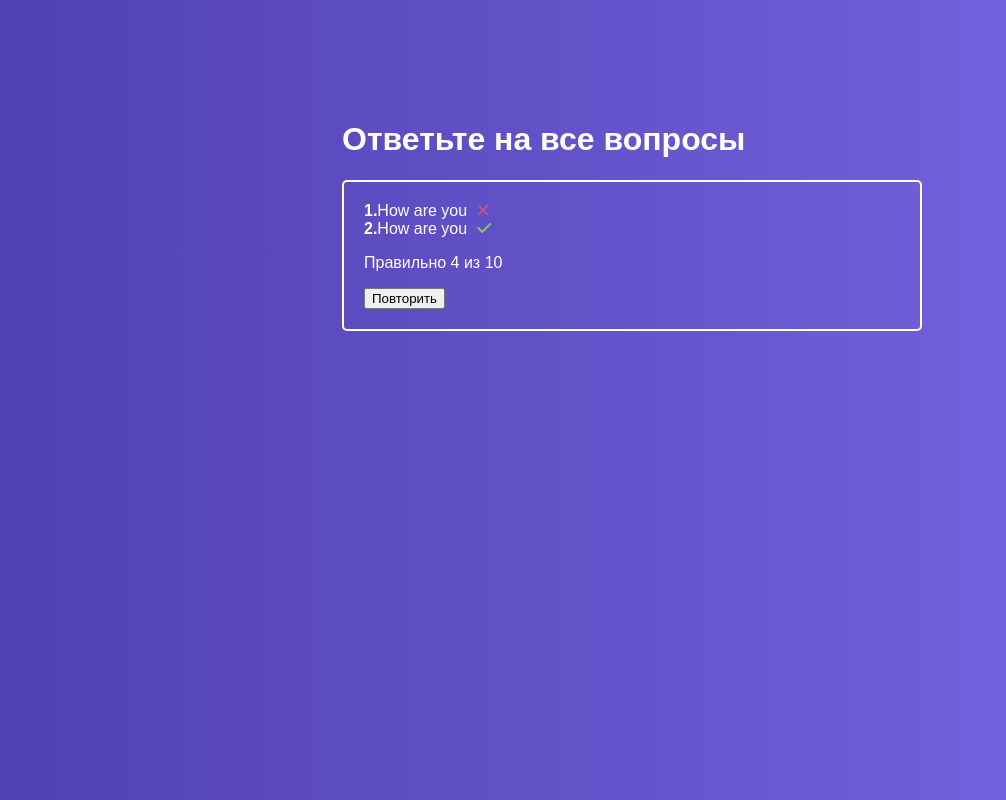
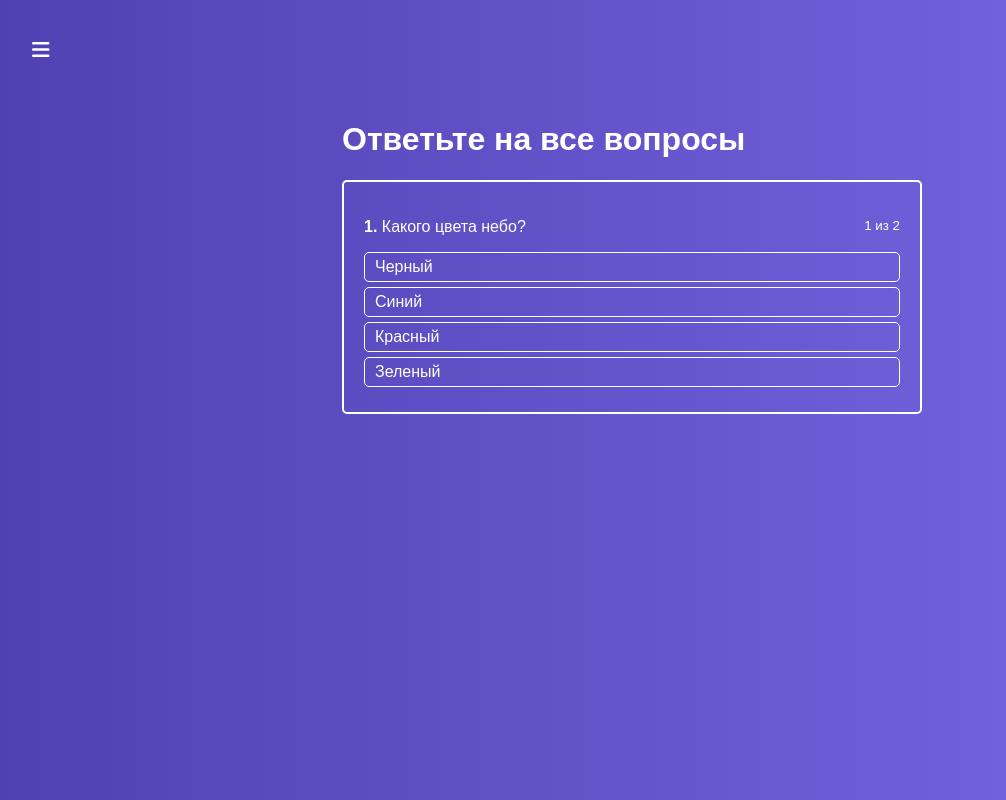
Before and after one commit to Alexey2001/react-questions, a React app: page /quiz/1 in a window 1280 px wide. Shown: the whole page, without its empty margins (8-1014 px from the left). Built offline with nearby package versions, Linux system fonts and the light colour scheme.

Commit message:
added many features

```diff
--- a/src/components/FinishedQuiz/FinishedQuiz.js
+++ b/src/components/FinishedQuiz/FinishedQuiz.js
@@ -1,25 +1,37 @@
 import React from 'react';
 import classes from './FinishedQuiz.css'
-
+import Button from "../UI/Button/Button";
 const FinishedQuiz = (props) => {
+    const  successCount = Object.keys(props.results).reduce((total, key) => {
+        if (props.results[key] === 'success') {
+            total++
+        }
+        return total
+    },0)
     return (
         <div className={classes.FinishedQuiz}>
             <ul>
-                <li>
-                    <strong>1.</strong>
-                    How are you
-                    <i className={'fa fa-times ' + classes.error}/>
-                </li>
-                <li>
-                    <strong>2.</strong>
-                    How are you
-                    <i className={'fa fa-check ' +classes.success}/>
-                </li>
+                {props.quiz.map((quizItem, index) => {
+                    const cls = [
+                    'fa',
+                        props.results[quizItem.id] === 'error' ? 'fa-times' : 'fa-check',
+                        classes[props.results[quizItem.id]]
+                    ]
+                return (
+                    <li key={index}>
+                    <strong>{index + 1}</strong>.&nbsp;
+                        {quizItem.question }
+                        <i  className={cls.join(' ')}/>
+                    </li>
+                )
+                })}
+
             </ul>
-            <p>Правильно 4 из 10</p>
+            <p>Правильно {successCount} из {props.quiz.length}</p>
 
             <div>
-                <button>Повторить</button>
+                <Button onClick={props.onRetry} type="primary">Повторить</Button>
+                <Button  type="success">Перейти в список тестов</Button>
             </div>
         </div>
     )
--- /dev/null
+++ b/src/components/Navigation/Drawer/Drawer.css
@@ -0,0 +1,41 @@
+.Drawer {
+    position: fixed;
+    left: 0;
+    top: 0;
+    bottom: 0;
+    width: 80%;
+    max-width: 300px;
+    padding: 20px 10px;
+    box-sizing: border-box;
+    background: #fff;
+    transform: translateX(0px);
+    transition: transfom .22s ease-in;
+    z-index: 90;
+}
+
+.Drawer.close {
+    transform: translateX(-300px);
+}
+
+.Drawer ul {
+    list-style: none;
+    margin: 0;
+    padding: 0;
+}
+
+.Drawer ul li {
+    margin-bottom: 15px;
+}
+
+.Drawer ul li a {
+color: #363f54;
+    font-style: 30px;
+    text-decoration: none;
+    background-color: #fff;
+    position: relative;
+    padding: 0 20px 10px 20px;
+    transition: opacity .3s;
+}.
+ Drawer ul li a:hover, active {
+    opacity: .7;
+}
--- /dev/null
+++ b/src/components/Navigation/Drawer/Drawer.js
@@ -0,0 +1,40 @@
+import React, {Component} from 'react';
+import classes from './Drawer.css';
+import Backdrop from "../../UI/Backdrop/Backdrop";
+
+const links = [
+    1, 2, 3
+]
+
+class Drawer extends Component {
+
+    renderLinks() {
+        return links.map((link, index) => {
+            return (
+                <li key={index}>
+                    <a> Link {link} </a>
+                </li>
+            )
+        })
+    }
+
+    render() {
+        const cls = [classes.Drawer]
+
+        if (!this.props.isOpen) {
+            cls.push(classes.close)
+        }
+        return (
+            <React.Fragment>
+                <nav className={cls.join(' ')}>
+                    <ul>
+                        {this.renderLinks()}
+                    </ul>
+                </nav>
+                {this.props.isOpen ? <Backdrop onClick={this.props.onClose}/> : null }
+            </React.Fragment>
+        );
+    }
+}
+
+export default Drawer;
--- /dev/null
+++ b/src/components/Navigation/MenuToggle/MenuToggle.css
@@ -0,0 +1,19 @@
+.MenuToggle {
+    position: fixed;
+    top: 40px;
+    left: 40px;
+    font-size: 20px;
+    cursor: pointer;
+    color: #fff;
+    transition: opacity, left .22s ease-in;
+    z-index: 100;
+}
+
+.MenuToggle:hover {
+    opacity: .7;
+}
+
+.MenuToggle.open {
+    left: 320px;
+
+}
--- /dev/null
+++ b/src/components/Navigation/MenuToggle/MenuToggle.js
@@ -0,0 +1,26 @@
+import React from 'react';
+import classes from './MenuToggle.css';
+
+
+const MenuToggle = (props) => {
+    const cls = [
+        classes.MenuToggle,
+        'fa'
+    ]
+
+    if(props.isOpen) {
+        cls.push('fa-times')
+        cls.push(classes.open)
+    } else {
+        cls.push('fa-bars')
+    }
+
+    return (
+        <i
+        className={cls.join(' ')}
+        onClick={props.onToggle}
+        />
+    )
+}
+
+export default MenuToggle;
--- /dev/null
+++ b/src/components/UI/Backdrop/Backdrop.css
@@ -0,0 +1,9 @@
+.Backdrop {
+    z-index: 50;
+    background: rgba(0, 0, 0, .7);
+    position: fixed;
+    top: 0;
+    left: 0;
+    bottom: 0;
+    right: 0;
+}
--- /dev/null
+++ b/src/components/UI/Backdrop/Backdrop.js
@@ -0,0 +1,6 @@
+import React from 'react';
+import classes from './Backdrop.css';
+
+const Backdrop = (props) => <div className={classes.Backdrop} onClick={props.onClick} />
+
+export default Backdrop;
--- /dev/null
+++ b/src/components/UI/Button/Button.css
@@ -0,0 +1,39 @@
+.Button {
+    display: inline-block;
+    padding: 10px 20px;
+    border-radius: 4px;
+    border: 1px solid #ccc;
+    color: #000;
+    margin-right: 15px;
+    text-transform: uppercase;
+    font-weight: bold;
+    font-size: 12px;
+}
+
+.Button:focus {
+    outline: none;
+
+}
+
+.Button:active {
+    box-shadow: inset 2px 2px 1px rgba(0, 0, 0, .3);
+}
+
+.Button:disabled {
+    background: #ccc;
+    color: #000000;
+    cursor: not-allowed;
+}
+
+.success{
+    background: rgba(161, 240, 69, 1);
+}
+
+.error{
+ background: rgba(240, 87, 108, 1 );
+}
+
+.primary{
+    background: #2884f6;
+    color: #fff;
+}
--- /dev/null
+++ b/src/components/UI/Button/Button.js
@@ -0,0 +1,21 @@
+import React from 'react';
+import classes from './Button.css';
+
+const Button = props => {
+    const cls = [
+        classes.Button,
+        classes[props.type]
+    ]
+
+    return (
+        <button
+        onClick={props.onClick}
+        className={cls.join(' ')}
+        disabled={props.disabled}
+        >
+            {props.children}
+        </button>
+    )
+}
+
+export default Button;
--- a/src/containers/Quiz/Quiz.js
+++ b/src/containers/Quiz/Quiz.js
@@ -5,18 +5,18 @@ import FinishedQuiz from "../../components/FinishedQuiz/FinishedQuiz";
 
 class Quiz extends Component {
   state = {
-      results: {}, //{[id]: success error}   ключ по айди и так же состояние либо саксесс либо еррор
-      isFinished: true,
+      results: {}, //{[id] : success error}   ключ по айди и так же состояние либо саксесс либо еррор
+      isFinished: false,
       activeQuestion: 0,
       answerState: null, // объект где ключ у нас будет  id строка либо success либо еррор {[id]: 'success' 'error'}
       quiz: [
           {
               question: 'Какого цвета небо?',
               rightAnswerId: 2,
-            id:1,
+              id: 1,
               answers: [
                   {text: 'Черный', id: 1},
-                {text: 'Синий',id: 2},
+                  {text: 'Синий', id: 2},
                   {text: 'Красный', id: 3},
                   {text: 'Зеленый', id: 4}
               ]
@@ -35,7 +35,7 @@ class Quiz extends Component {
       ]
   }
 
-  onAnswerClickHandler = (answerId) => {
+    onAnswerClickHandler = answerId => {
         if (this.state.answerState) {
             const key = Object.keys(this.state.answerState)[0]
             if (this.state.answerState[key] === 'success') { //если зис стейт по ключу кей равно саксесс то мы будем выполнять ретирн что бы мы не заходили в данную функцию у нас не было перемещения по вопросам
@@ -43,11 +43,15 @@ class Quiz extends Component {
           }
       }
       const question = this.state.quiz[this.state.activeQuestion]
+      const results = this.state.results
 
       if (question.rightAnswerId === answerId) {
-
+        if (!results[question.id]) {
+            results[question.id] = 'success'
+        }
           this.setState({
-              answerState: {[answerId]: 'success'}
+              answerState: {[answerId]: 'success'},
+              results
           })
 
           const timeout = window.setTimeout(() => {
@@ -64,17 +68,26 @@ class Quiz extends Component {
 
               window.clearTimeout(timeout)
           }, 1000)
-
-
       } else {
+          results[question.id] = 'error'
           this.setState({
-            answerState: {[answerId]: 'error'}
+              answerState: {[answerId]: 'error'},
+              results
           })
       }
     }
 
     isQuizFinished() {
         return this.state.activeQuestion + 1 === this.state.quiz.length
+    }
+
+    retryHandler = () => {
+      this.setState({
+          activeQuestion: 0,
+          answerState: null,
+          isFinished: false,
+          results: {}
+      })
     }
 
     render() {
@@ -85,16 +98,19 @@ class Quiz extends Component {
 
                     {
                         this.state.isFinished
-                ?  <FinishedQuiz
-
+                            ? <FinishedQuiz
+                                results={this.state.results}
+                                quiz={this.state.quiz}
+                                onRetry={this.retryHandler}
                             />
-                :  <ActiveQuiz
+                            : <ActiveQuiz
                                 answers={this.state.quiz[this.state.activeQuestion].answers}
                                 question={this.state.quiz[this.state.activeQuestion].question}
                                 onAnswerClick={this.onAnswerClickHandler}
                                 quizLength={this.state.quiz.length}
                                 answerNumber={this.state.activeQuestion + 1}
-                        state={this.state.answerState} />
+                                state={this.state.answerState}
+                            />
                     }
                 </div>
             </div>
--- a/src/hoc/Layout/Layout.js
+++ b/src/hoc/Layout/Layout.js
@@ -1,10 +1,40 @@
 import React, {Component} from 'react'
 import classes from './Layout.css'
+import MenuToggle from "../../components/Navigation/MenuToggle/MenuToggle";
+import Drawer from "../../components/Navigation/Drawer/Drawer";
 
 class Layout extends Component {
+
+    state = {
+        menu: false
+    }
+
+    toggleMenuHandler = () => {
+        this.setState({
+            menu: !this.state.menu
+        })
+    }
+
+    MenuCloseHandler = () => {
+        this.setState({
+            menu:false
+        })
+    }
+
   render() {
     return (
       <div className={classes.Layout}>
+
+          <Drawer
+              isOpen={this.state.menu}
+              onClose={this.MenuCloseHandler}
+          />
+
+          <MenuToggle
+          onToggle={this.toggleMenuHandler}
+          isOpen={this.state.menu}
+          />
+
         <main>
           { this.props.children }
         </main>
```
Lines whose indentation alone changed are shown as unchanged.
